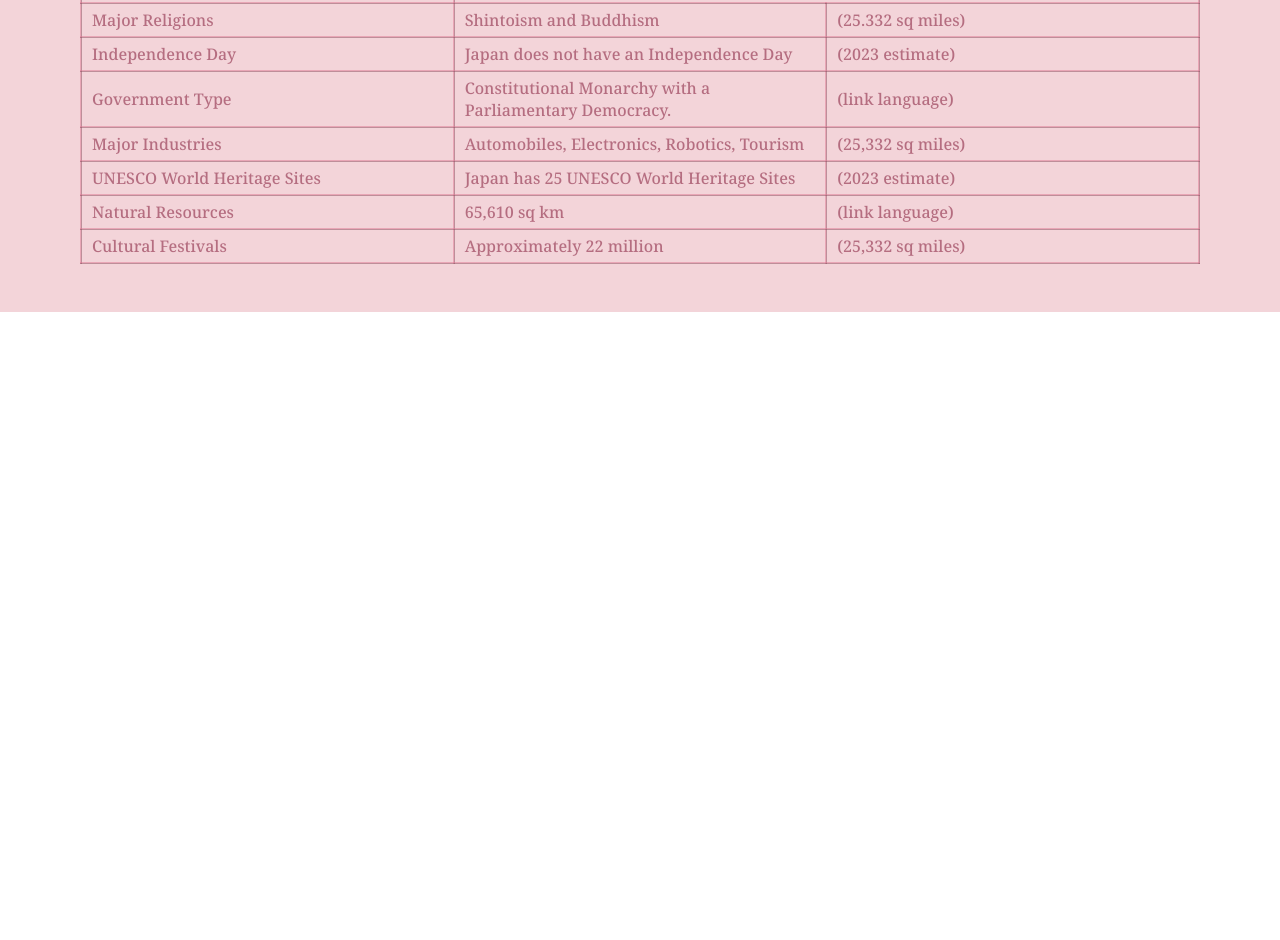
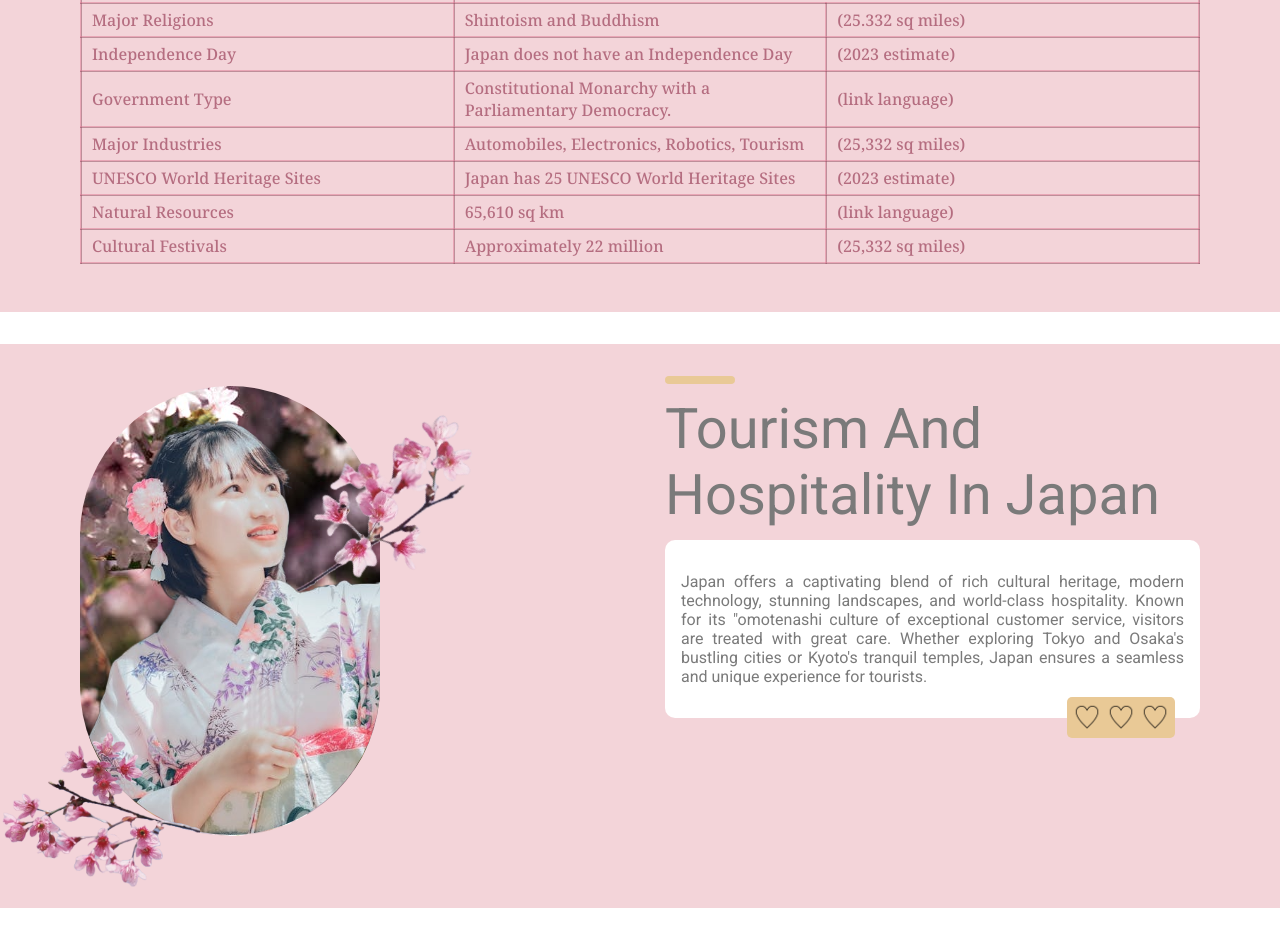
Before and after one commit to Udayanga1/travel-japan, a plain HTML site: page index.html in a window 1280 px wide. Shown: the part 2232-3172 px from the top of the page. Before the commit the page ends 2576 px from the top, so only its background shows below. Drawn offline with Linux system fonts and the light colour scheme; a web font is replaced by a local one.

Commit message:
create tourism and hospitality section

```diff
--- a/index.html
+++ b/index.html
@@ -3,7 +3,7 @@
 <head>
   <meta charset="UTF-8">
   <meta name="viewport" content="width=device-width, initial-scale=1.0">
-  <link rel="stylesheet" href="css/styles.css">
+  <link rel="stylesheet" href="styles/style.css">
   <link rel="preconnect" href="https://fonts.googleapis.com">
   <link rel="preconnect" href="https://fonts.gstatic.com" crossorigin>
   <link href="https://fonts.googleapis.com/css2?family=Jolly+Lodger&family=Noto+Serif:ital,wght@0,100..900;1,100..900&family=Roboto:ital,wght@0,100;0,300;0,400;0,500;0,700;0,900;1,100;1,300;1,400;1,500;1,700;1,900&family=Ubuntu:ital,wght@0,300;0,400;0,500;0,700;1,300;1,400;1,500;1,700&display=swap" rel="stylesheet">
@@ -197,5 +197,25 @@
       </tr>
     </table>
   </section>
+  <section class="tourism-hospitality">
+    <div class="image-section">
+      <div class="image-background"></div>
+      <img src="images/japanese-girl-2.png" alt="japanese-girl" class="japanese-girl-2">
+      <img src="images/flower-branch-1.png" alt="flower-branch-1" class="flower-branch-1">
+      <img src="images/flower-branch-2.png" alt="flower-branch-1" class="flower-branch-2">
+    </div>
+    <div class="text-section">
+      <div class="top-bar"></div>
+      <h2>Tourism And Hospitality In Japan</h2>
+      <div class="text-content">
+        <p>Japan offers a captivating blend of rich cultural heritage, modern technology, stunning landscapes, and world-class hospitality. Known for its "omotenashi culture of exceptional customer service, visitors are treated with great care. Whether exploring Tokyo and Osaka's bustling cities or Kyoto's tranquil temples, Japan ensures a seamless and unique experience for tourists.</p>
+        <div class="heart-png-container">
+          <img src="images/heart.png" alt="heart">
+          <img src="images/heart.png" alt="heart">
+          <img src="images/heart.png" alt="heart">
+        </div>
+      </div>
+    </div>
+  </section>
 </body>
 </html>
--- a/css/styles.css
+++ b/styles/style.css
@@ -140,7 +140,7 @@ header {
   text-align: center;
 }
 
-.history {
+.history, .tourism-hospitality {
   display: grid;
   grid-template-columns: 1fr 1fr;
   gap: 50px;
@@ -160,7 +160,7 @@ header {
   top: 100px;
 }
 
-.image-section > img {
+.history .image-section > img {
   position: absolute;
   width: 350px;
   border-radius: 0 0 175px 175px;
@@ -345,3 +345,68 @@ header {
   font-weight: 500;
   padding: 5px 10px;
 }
+
+.tourism-hospitality .image-section {
+  height: 500px;
+}
+
+.tourism-hospitality .image-background {
+  height: 450px;
+  width: 300px;
+  background-image: url(/images/flowers-2.jpg);
+  object-fit: cover;
+  top: 10px;
+}
+
+.tourism-hospitality .japanese-girl-2 {
+  width: 300px;
+  border-radius: 150px;
+  position: absolute;
+  top: 30px;
+
+}
+
+.tourism-hospitality .flower-branch-1 {
+  width: 200px;
+  position: absolute;
+  top: 354px;
+  left: -80px;
+}
+
+.tourism-hospitality .flower-branch-2 {
+  width: 230px;
+  rotate: 120deg;
+  position: absolute;
+  top: 70px;
+  left: 190px;
+}
+
+.tourism-hospitality .top-bar {
+  width: 70px;
+  height: 8px;
+  border-radius: 4px;
+  background-color: var(--orange-color);
+  margin-bottom: 1rem;
+}
+
+.tourism-hospitality .text-content {
+  background-color: white;
+  padding: 1rem;
+  border-radius: 10px;
+  text-align: justify;
+  margin: 1rem auto 2rem;
+  position: relative;
+}
+
+.tourism-hospitality .heart-png-container {
+  position: absolute;
+  background-color: var(--orange-color);
+  padding: 5px 5px 2px;
+  border-radius: 5px;
+  right: 25px;
+  bottom: -20px;
+}
+
+.tourism-hospitality .heart-png-container img {
+  width: 30px;
+}
```
Also changed, not shown: images/flower-branch-1.png (added), images/flower-branch-2.png (added), images/flowers-2.jpg (added), images/japanese-girl-2.png (added), images/japanese-girl2.png (deleted).
